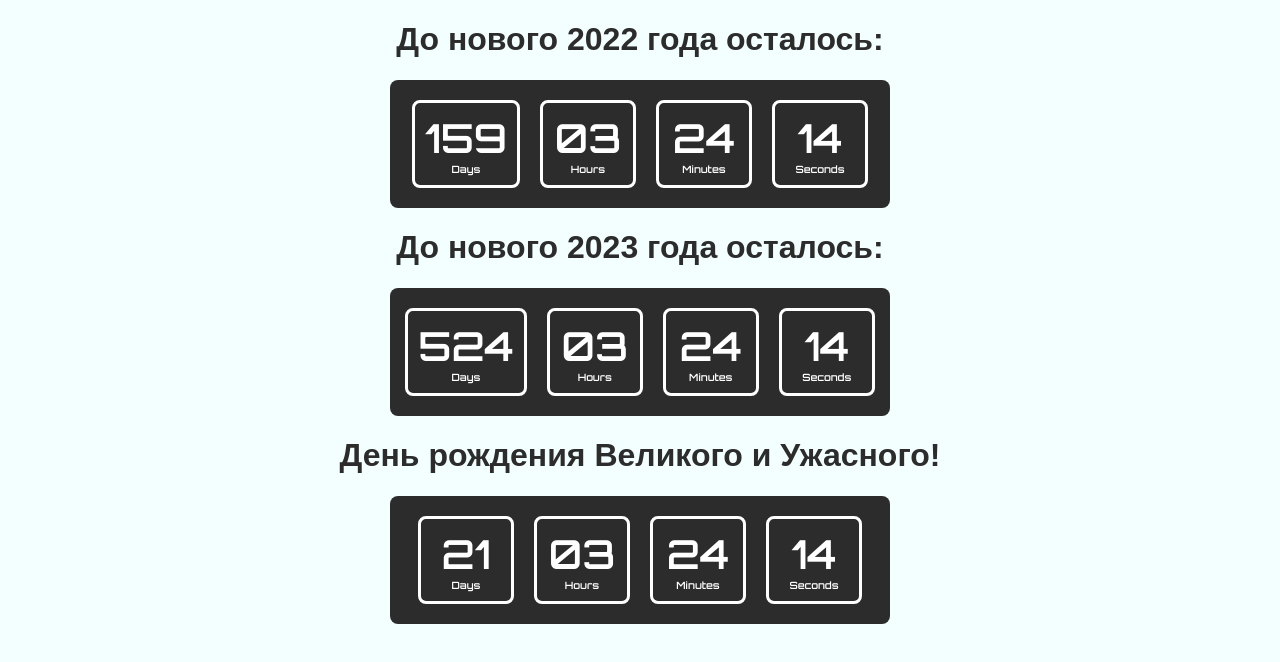
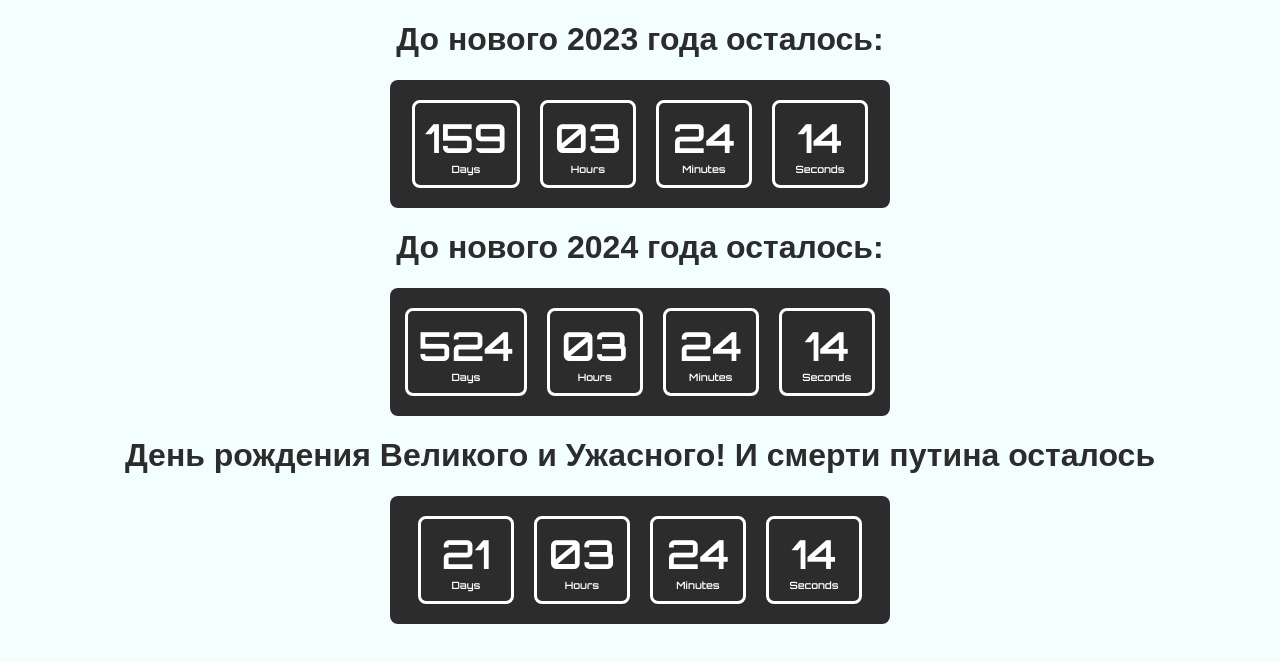
Before and after one commit to vertraut/goit-js-hw-11-timer, a plain HTML site: page index.html in a window 1280 px wide. Drawn offline with Linux system fonts and the light colour scheme.

Commit message:
Update index.html

```diff
--- a/index.html
+++ b/index.html
@@ -11,7 +11,7 @@
     <title>Document</title>
   </head>
   <body>
-    <h1>До нового 2022 года осталось:</h1>
+    <h1>До нового 2023 года осталось:</h1>
     <div class="timer" id="timer-1">
       <div class="field">
         <span class="value" data-value="days"></span>
@@ -34,7 +34,7 @@
       </div>
     </div>
 
-    <h1>До нового 2023 года осталось:</h1>
+    <h1>До нового 2024 года осталось:</h1>
     <div class="timer" id="timer-2">
       <div class="field">
         <span class="value" data-value="days"></span>
@@ -56,7 +56,7 @@
         <span class="label">Seconds</span>
       </div>
     </div>
-    <h1>День рождения Великого и Ужасного!</h1>
+    <h1>День рождения Великого и Ужасного! И смерти путина осталось</h1>
     <div class="timer" id="timer-3">
       <div class="field">
         <span class="value" data-value="days"></span>
```
